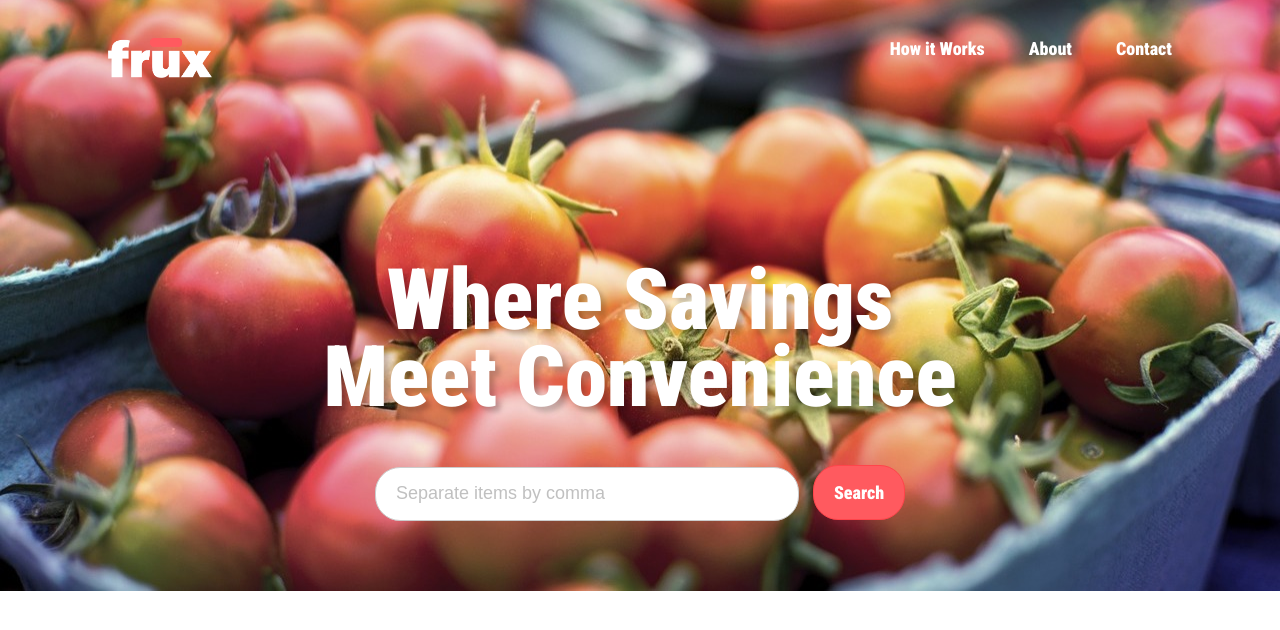
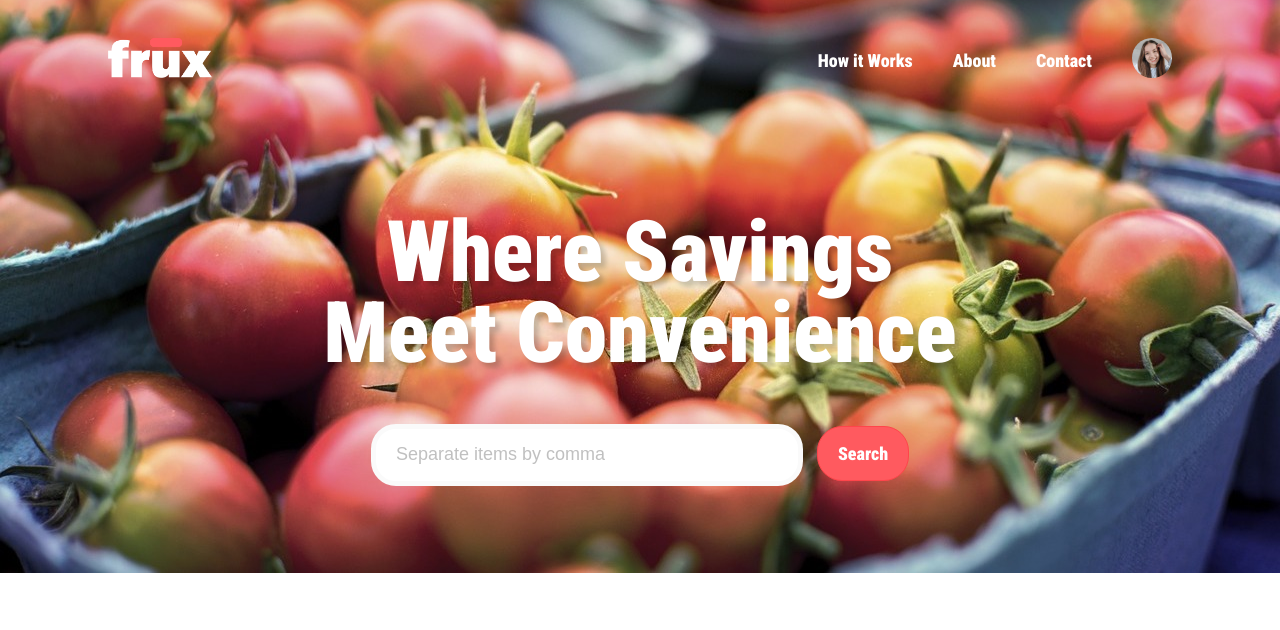
Before and after one commit to Eberpraw/frux, a Flask app: page / in a window 1280 px wide. Shown: the top 630 px of the page. Run offline with Flask 3, Linux system fonts and the light colour scheme.

Commit message:
Added a profile page for emilie and updated css script

```diff
--- a/application/app.py
+++ b/application/app.py
@@ -8,6 +8,10 @@ chosenItems = []
 @app.route("/")
 def index():
     return render_template("index.html")
+
+@app.route("/profile/emilie")
+def profile():
+    return render_template("profile/emilie.html")
 
 @app.route("/items", methods=["GET", "POST"])
 def items():
--- a/application/static/styles.css
+++ b/application/static/styles.css
@@ -9,7 +9,7 @@ p {
 }
 
 .title {
-    margin-top: 150px;
+    margin-top: 100px;
     margin-bottom: 50px;
     text-align: center;
     color: rgb(255, 255, 255);
@@ -17,7 +17,7 @@ p {
     font-weight: 900;
     font-size: 85px;
     text-shadow: 5px 5px 5px rgba(0, 0, 0, 0.2);
-    line-height: 90%;
+    line-height: 95%;
 }
 
 .input {
@@ -25,7 +25,7 @@ p {
     font-family: sans-serif;
     font-size: 18px;
     padding-left: 20px;
-    border: solid 1px #ccc;
+    border: solid 5px #fafafa;
     border-radius: 25px;
     width: 400px;
     height: 50px;
@@ -62,12 +62,9 @@ p {
     box-sizing: border-box;
 }
 
-.profile-button {
-    font-size: 18px;
-    color: #ffffff;
-    font-family: 'Roboto Condensed';
-    font-weight: 600;
-    background-color: rgba(0,0,0,0.0);
+.navbar {
+    display: flex;
+    align-items: center;
 }
 
 .navbar a {
@@ -84,3 +81,9 @@ p {
    height: 40px;
    text-align: center;
 }
+
+.profile-image {
+    width: 40px;
+    height: 40px;
+    border-radius: 50px;
+}
--- a/application/templates/index.html
+++ b/application/templates/index.html
@@ -6,6 +6,7 @@
         <title>Flux | Grocery Shopping</title>
         <link rel="stylesheet" href="{{ url_for('static', filename='styles.css') }}">
         <link rel="stylesheet" href="https://fonts.googleapis.com/css?family=Roboto+Condensed:900&display=swap">
+        <meta name="viewport" content="width=device-width, initial-scale=1.0">
     </head>
     <style>
         body {
@@ -24,12 +25,13 @@
             <a href="#">How it Works</a>
             <a href="#">About</a>
             <a href="#">Contact</a>
+            <a href="http://127.0.0.1:5000/profile/emilie"><img src="/static/images/emilie.jpg" alt="Profile Image" class="profile-image"></a>
         </nav>
 
     </header>
 
     <h1 class="title">Where Savings<br>Meet Convenience</h1>
-    <form action="/items" method="post" autocomplete="on" style="text-align: center;">
+    <form action="/items" method="post" style="text-align: center;">
         <input class="input" name="item" type="text" placeholder="Separate items by comma">
         <input class="button" type="submit" value="Search">
     </form>
```
Also changed, not shown: application/templates/profile/emilie.html (added, +10 -0 lines), application/static/images/magnifier.png (added).
